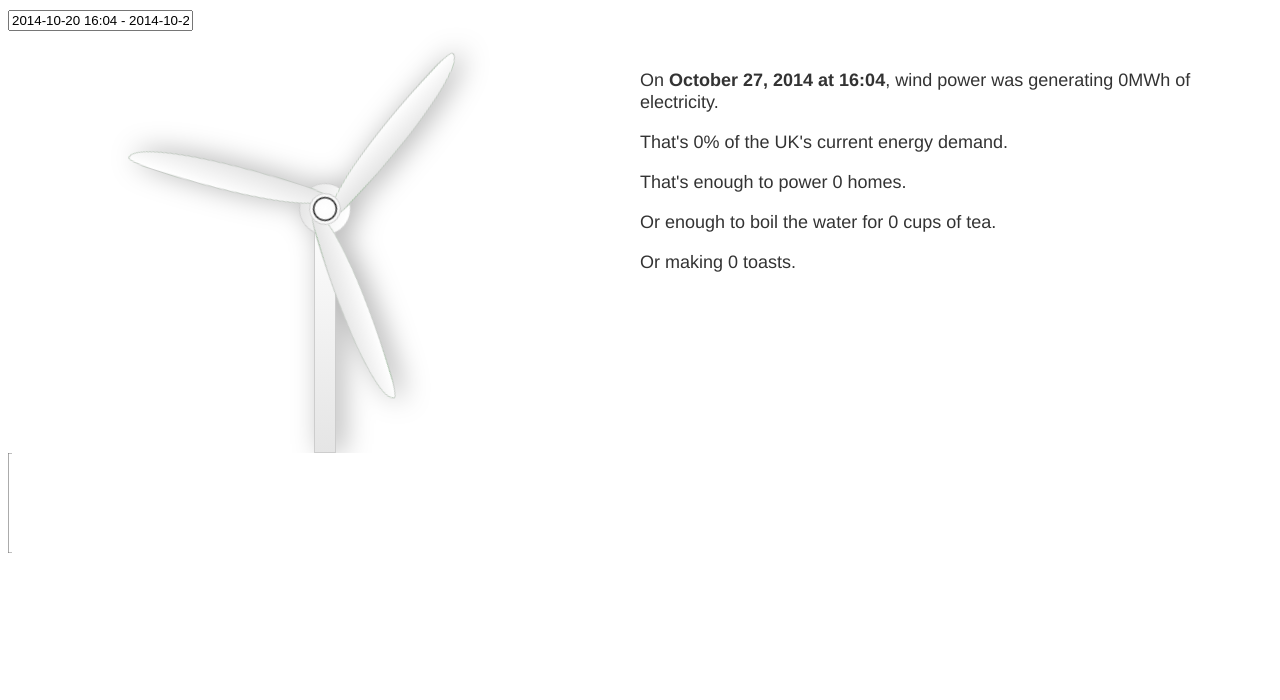
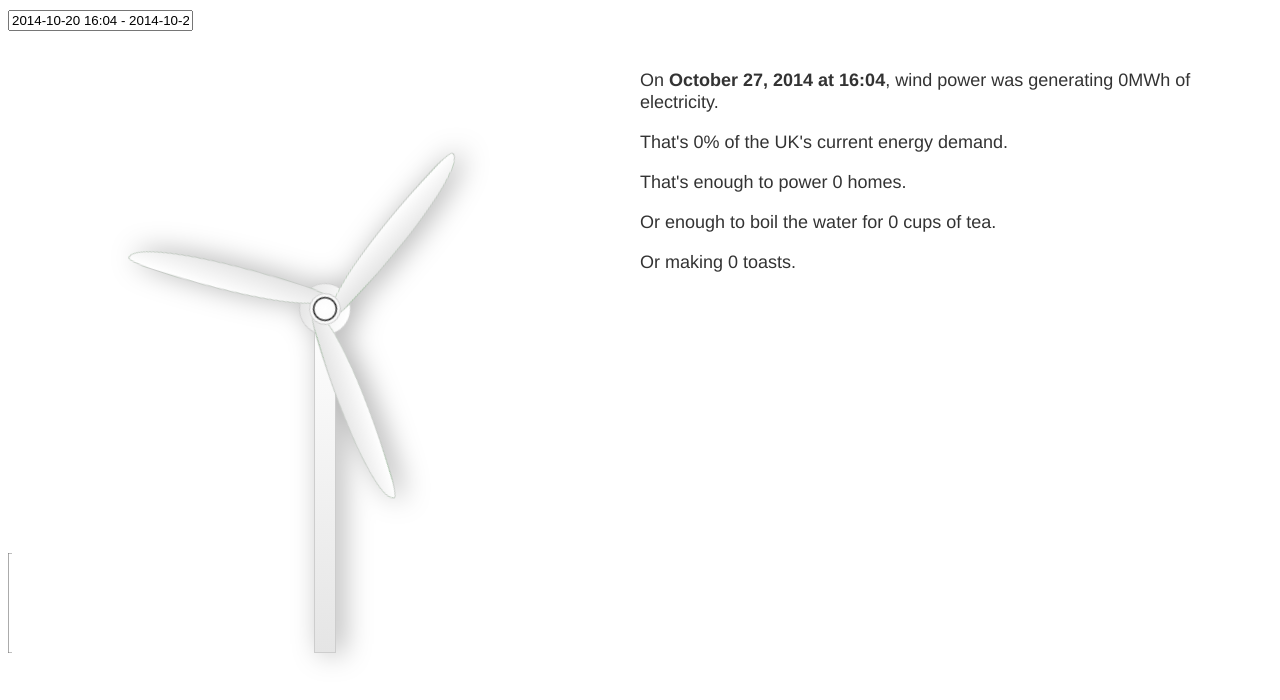
Before and after one commit to diascreative/winderful, a PHP site: page / in a window 1280 px wide. Shown: the top 700 px of the page. Run offline with PHP 8.4, Linux system fonts and the light colour scheme; data that the repository does not hold is empty; some libraries are stand-ins or nearby versions.

Commit message:
turbine behing graph

```diff
--- a/assets/sass/wind.sass
+++ b/assets/sass/wind.sass
@@ -8,7 +8,6 @@ body
 
 // graph styling
 #chart-container
-  background: #fff
   clear: both
   display: block
   height: 130px
@@ -63,7 +62,8 @@ body
   border: 1px solid #cdcdcd
 
 #turbine-mast
-  height: 250px
+  bottom: -100px
+  height: 350px
   left: 50%
   margin: 150px 0 0 -10px
   position: relative
```
Also changed, not shown: static/css/wind.css.
